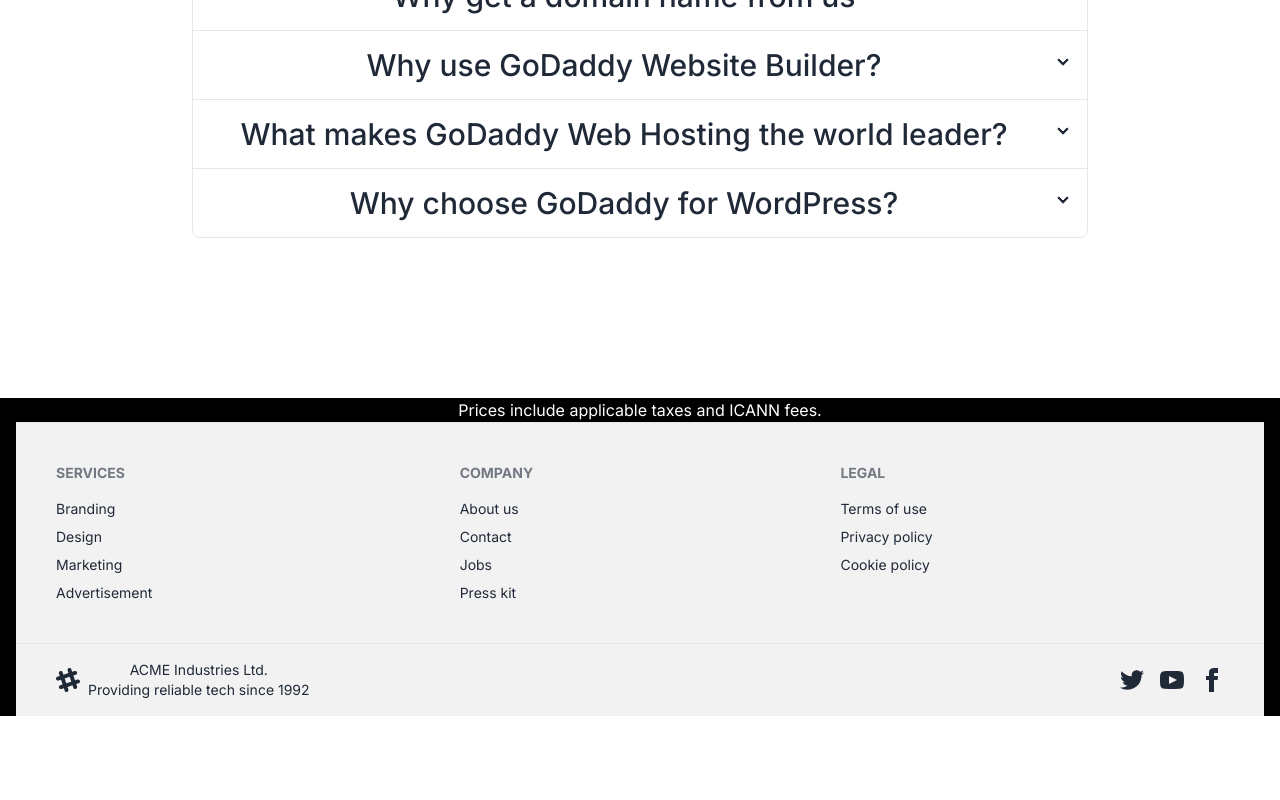
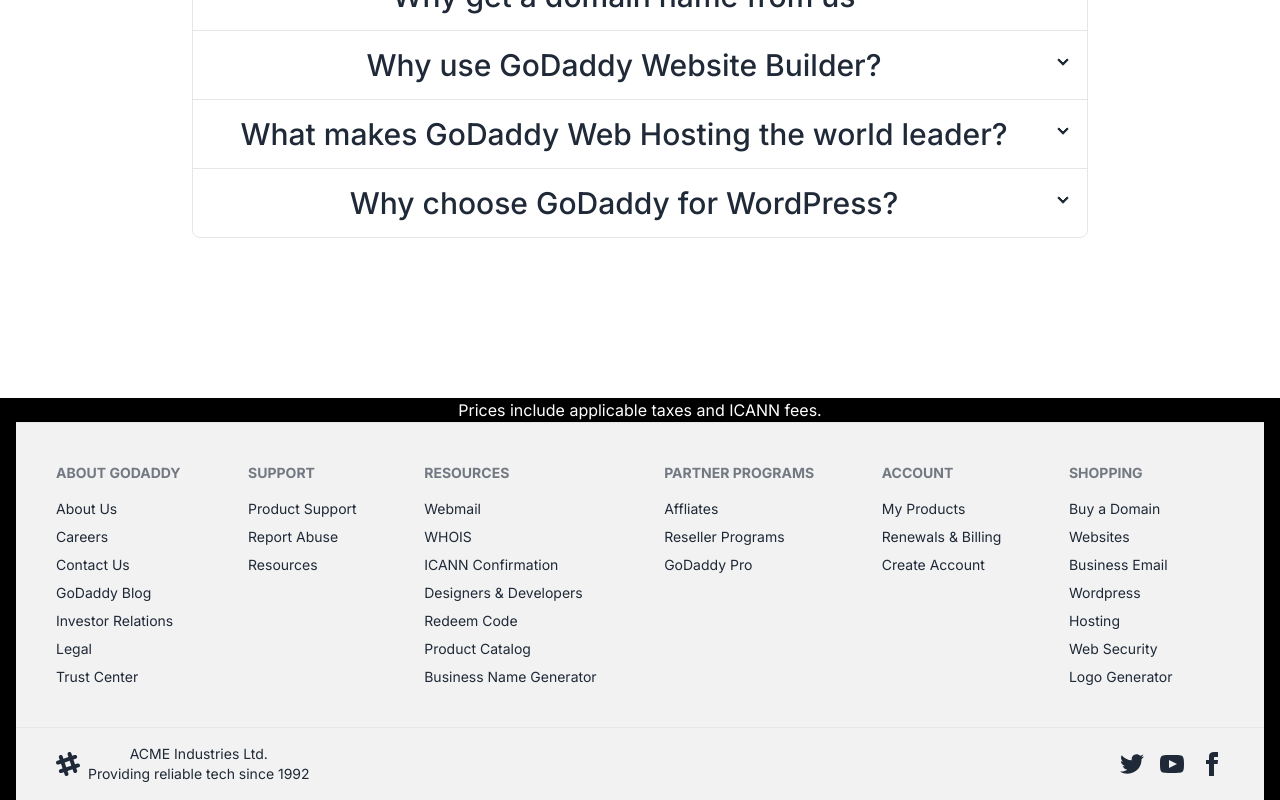
Before and after one commit to Daniel264/GoDaddy, a Next.js app: page / in a window 1280 px wide. Shown: the part 3868-4668 px from the top of the page. Before the commit the page ends 4584 px from the top, so only its background shows below. Built offline with nearby package versions, Linux system fonts and the light colour scheme.

Commit message:
Editing texts for footer component

```diff
--- a/app/page.tsx
+++ b/app/page.tsx
@@ -1,4 +1,4 @@
-import Footer from "@/components/footer";
+import Footer from "@/components/Footer";
 import Header from "@/components/Header";
 import Help from "@/components/Help";
 import InputBox from "@/components/InputBox";
--- a/components/Footer.tsx
+++ b/components/Footer.tsx
@@ -7,24 +7,52 @@ const Footer = () => {
       <hr />
       <footer className="footer bg-base-200 text-base-content p-10">
         <nav>
-          <h6 className="footer-title">Services</h6>
-          <a className="link link-hover">Branding</a>
-          <a className="link link-hover">Design</a>
-          <a className="link link-hover">Marketing</a>
-          <a className="link link-hover">Advertisement</a>
+          <h6 className="footer-title">About GoDaddy</h6>
+          <a className="link link-hover">About Us</a>
+          <a className="link link-hover">Careers</a>
+          <a className="link link-hover">Contact Us</a>
+          <a className="link link-hover">GoDaddy Blog</a>
+          <a className="link link-hover">Investor Relations</a>
+          <a className="link link-hover">Legal</a>
+          <a className="link link-hover">Trust Center</a>
         </nav>
         <nav>
-          <h6 className="footer-title">Company</h6>
-          <a className="link link-hover">About us</a>
-          <a className="link link-hover">Contact</a>
-          <a className="link link-hover">Jobs</a>
-          <a className="link link-hover">Press kit</a>
+          <h6 className="footer-title">Support</h6>
+          <a className="link link-hover">Product Support</a>
+          <a className="link link-hover">Report Abuse</a>
+          <a className="link link-hover">Resources</a>
         </nav>
         <nav>
-          <h6 className="footer-title">Legal</h6>
-          <a className="link link-hover">Terms of use</a>
-          <a className="link link-hover">Privacy policy</a>
-          <a className="link link-hover">Cookie policy</a>
+          <h6 className="footer-title">Resources</h6>
+          <a className="link link-hover">Webmail</a>
+          <a className="link link-hover">WHOIS</a>
+          <a className="link link-hover">ICANN Confirmation</a>
+          <a className="link link-hover">Designers & Developers</a>
+          <a className="link link-hover">Redeem Code</a>
+          <a className="link link-hover">Product Catalog</a>
+          <a className="link link-hover">Business Name Generator</a>
+        </nav>
+        <nav>
+          <h6 className="footer-title">Partner Programs</h6>
+          <a className="link link-hover">Affliates</a>
+          <a className="link link-hover">Reseller Programs</a>
+          <a className="link link-hover">GoDaddy Pro</a>
+        </nav>
+        <nav>
+          <h6 className="footer-title">Account</h6>
+          <a className="link link-hover">My Products</a>
+          <a className="link link-hover">Renewals & Billing</a>
+          <a className="link link-hover">Create Account</a>
+        </nav>
+        <nav>
+          <h6 className="footer-title">Shopping</h6>
+          <a className="link link-hover">Buy a Domain</a>
+          <a className="link link-hover">Websites</a>
+          <a className="link link-hover">Business Email</a>
+          <a className="link link-hover">Wordpress</a>
+          <a className="link link-hover">Hosting</a>
+          <a className="link link-hover">Web Security</a>
+          <a className="link link-hover">Logo Generator</a>
         </nav>
       </footer>
       <footer className="footer bg-base-200 text-base-content border-base-300 border-t px-10 py-4">
```
